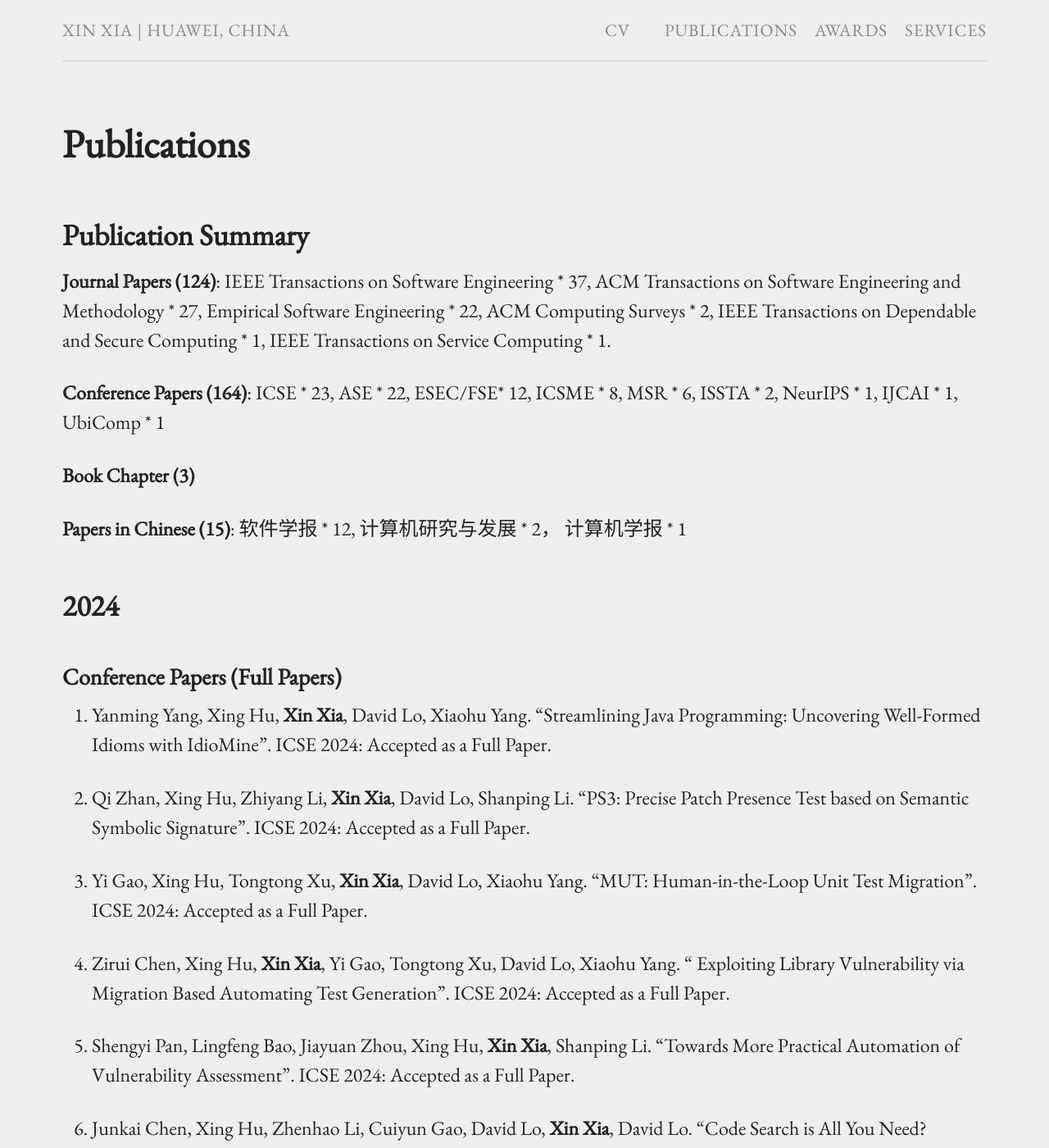
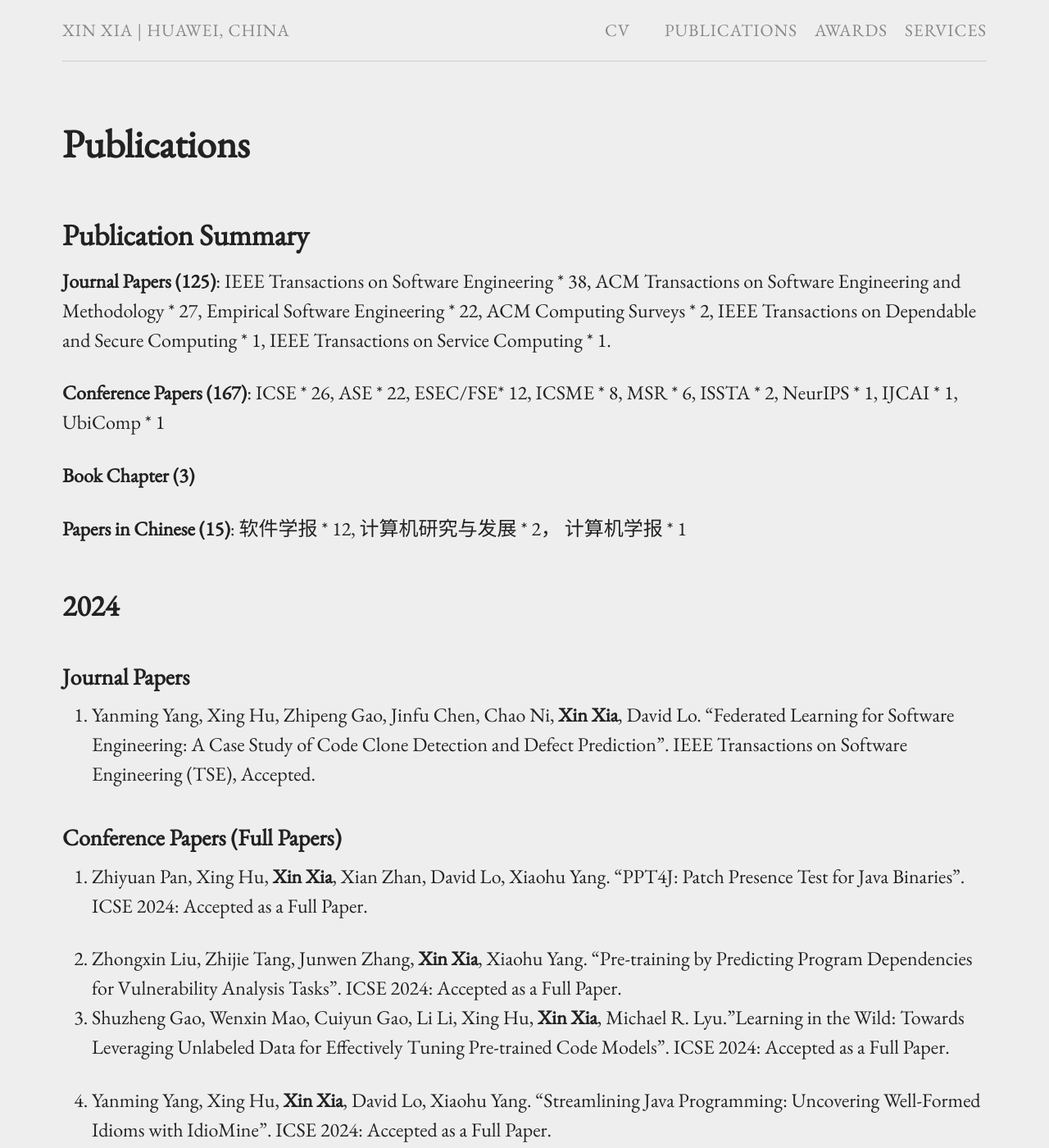
Before and after one commit to xin-xia/xin-xia.github.io, a Jekyll site: the page built from publication.md, in a window 1280 px wide and 1400 px high. Shown: the whole window at 82% size. Built offline with Jekyll 4.4.1, drawn with Linux system fonts in a browser that asks for light colours; our own code applies the rules of GitHub Pages for plain Markdown files.

Commit message:
Update publication.md
到底

```diff
--- a/publication.md
+++ b/publication.md
@@ -6,9 +6,9 @@ permalink: /publication/
 
 ## Publication Summary
 
-<strong>Journal Papers (124)</strong>: IEEE Transactions on Software Engineering * 37,  ACM Transactions on Software Engineering and Methodology * 27, Empirical Software Engineering * 22,  ACM Computing Surveys * 2, IEEE  Transactions on Dependable and Secure Computing * 1, IEEE Transactions on Service Computing * 1.
+<strong>Journal Papers (125)</strong>: IEEE Transactions on Software Engineering * 38,  ACM Transactions on Software Engineering and Methodology * 27, Empirical Software Engineering * 22,  ACM Computing Surveys * 2, IEEE  Transactions on Dependable and Secure Computing * 1, IEEE Transactions on Service Computing * 1.
 
-<strong>Conference Papers (164)</strong>: ICSE * 23, ASE * 22, ESEC/FSE* 12, ICSME * 8, MSR * 6,  ISSTA * 2, NeurIPS * 1, IJCAI * 1, UbiComp * 1
+<strong>Conference Papers (167)</strong>: ICSE * 26, ASE * 22, ESEC/FSE* 12, ICSME * 8, MSR * 6,  ISSTA * 2, NeurIPS * 1, IJCAI * 1, UbiComp * 1
 
 <strong>Book Chapter (3) </strong>
 
@@ -16,7 +16,17 @@ permalink: /publication/
 
 ## 2024
 
+### Journal Papers
+
+125. Yanming Yang, Xing Hu, Zhipeng Gao, Jinfu Chen, Chao Ni, <strong>Xin Xia</strong>,   David Lo. "Federated Learning for Software Engineering: A
+Case Study of Code Clone Detection and Defect Prediction". IEEE Transactions on Software Engineering (TSE), Accepted.         <br />
+
 ### Conference Papers (Full Papers)
+
+167. Zhiyuan Pan, Xing Hu, <strong>Xin Xia</strong>, Xian Zhan, David Lo, Xiaohu Yang. "PPT4J: Patch Presence Test for Java Binaries". ICSE 2024: Accepted as a  Full Paper.      <br />
+
+166. Zhongxin Liu, Zhijie Tang, Junwen Zhang,  <strong>Xin Xia</strong>, Xiaohu Yang. "Pre-training by Predicting Program Dependencies for Vulnerability Analysis Tasks". ICSE 2024: Accepted as a  Full Paper.      <br />
+165. Shuzheng Gao, Wenxin Mao, Cuiyun Gao, Li Li, Xing Hu, <strong>Xin Xia</strong>, Michael R. Lyu."Learning in the Wild: Towards Leveraging Unlabeled Data for Effectively Tuning Pre-trained Code Models". ICSE 2024: Accepted as a  Full Paper.      <br />
 
 
 164. Yanming Yang, Xing Hu, <strong>Xin Xia</strong>, David Lo, Xiaohu Yang. "Streamlining Java Programming: Uncovering Well-Formed Idioms with IdioMine".  ICSE 2024: Accepted as a  Full Paper.      <br />
```
